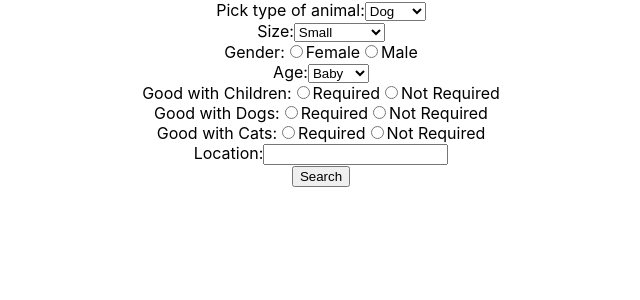
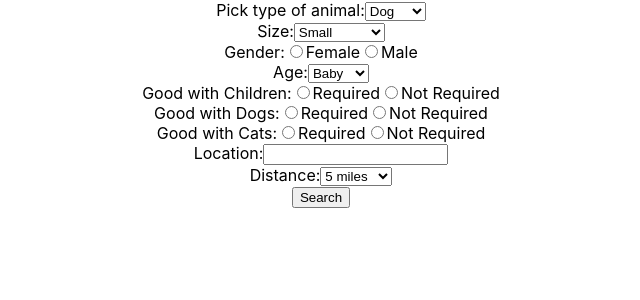
Before and after one commit to anjelicasilva/adopt-me, a React (Create React App) app in the folder frontend/: page / in a window 1280 px wide. Shown: the top 300 px of the page, without its empty margins (319-959 px from the left). Built offline with nearby package versions, Linux system fonts and the light colour scheme.

Commit message:
Filter by distance in miles in search form

```diff
--- a/frontend/src/searchForm.jsx
+++ b/frontend/src/searchForm.jsx
@@ -175,6 +175,16 @@ class SearchForm extends React.Component {
                     </label>
                     <br></br>
                     <label>
+                        Distance:
+                        <select name="selectedDistance" value={this.state.selectedDistance} onChange={this.handleChange}>
+                            <option value ="5">5 miles</option>
+                            <option value="10">10 miles</option>
+                            <option value="25">25 miles</option>
+                            <option value="50">50 miles</option>
+                        </select>
+                    </label>
+                    <br></br>
+                    <label>
                     <input type="submit" value="Search" onClick={this.handleSubmit}></input>
                     </label>
                 </form>
```
